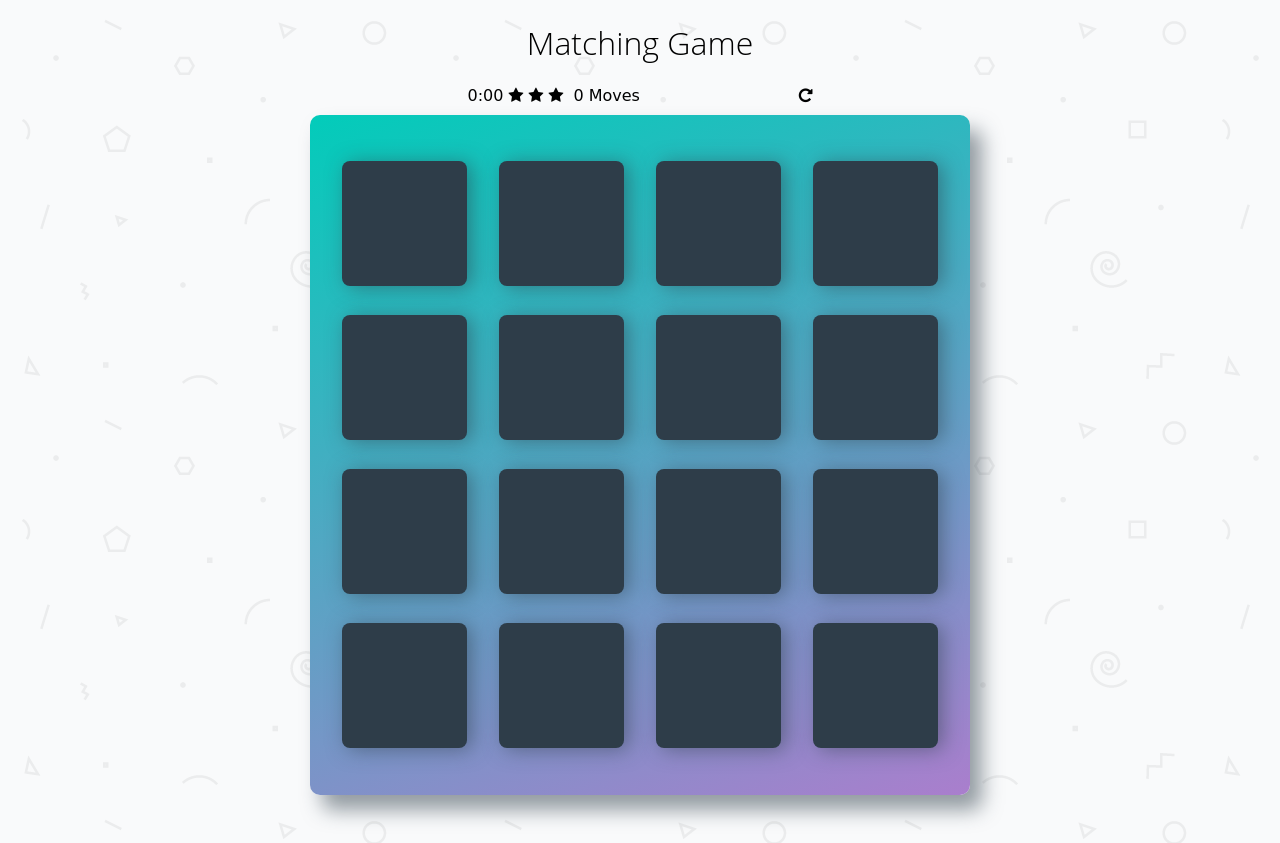
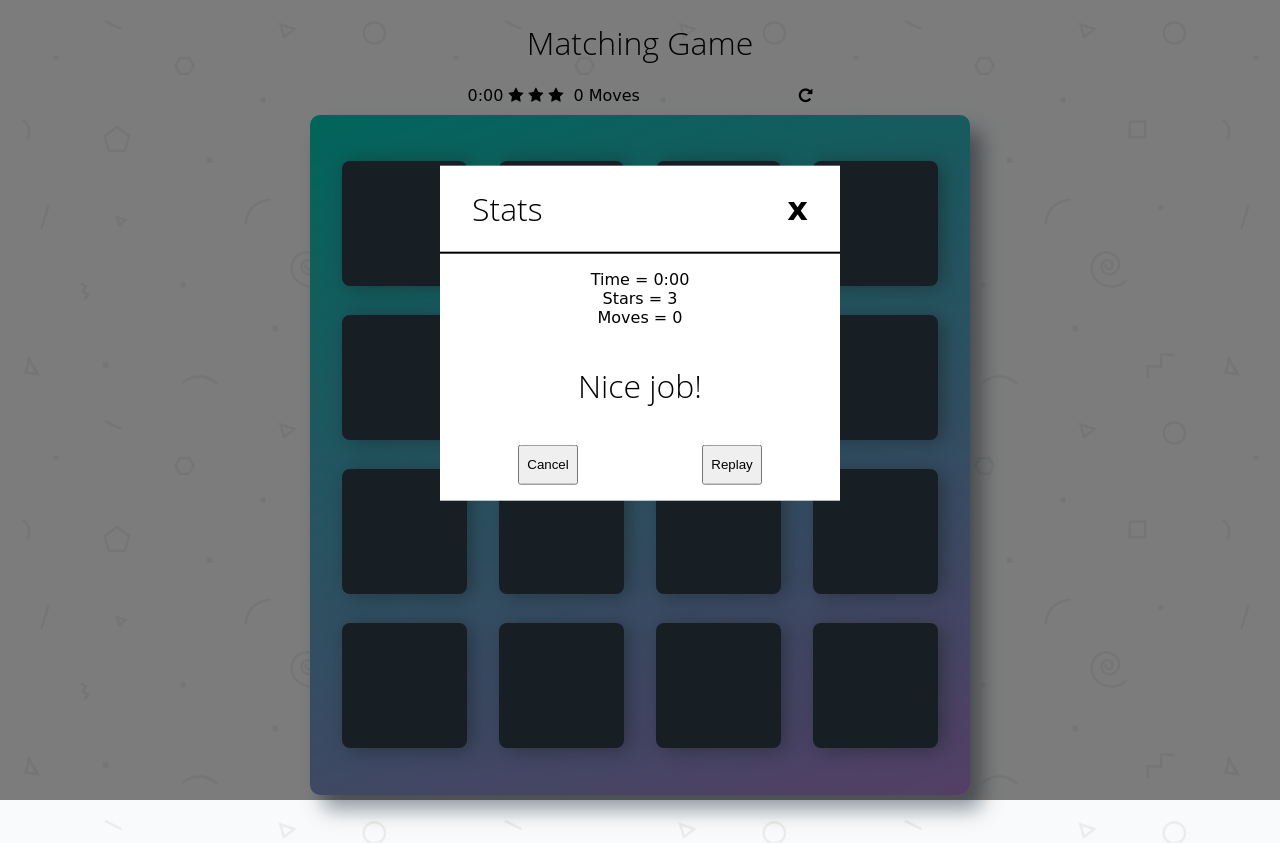
Before and after one commit to K-Watt/Memory_Game, a plain HTML site: page index.html in a window 1280 px wide. Drawn offline with Linux system fonts and the light colour scheme; a web font is replaced by a local one.

Commit message:
Working clean, optional styling left

```diff
--- a/css/app.css
+++ b/css/app.css
@@ -122,7 +122,8 @@ h1 {
   left: 0;
   height: 100%;
   width: 100%;
-  background-color: solid grey;
+  background-size: cover;
+  background: rgba(0, 0, 0, 0.5);
 }
 
 .modal_body{
@@ -139,11 +140,16 @@ h1 {
   justify-content: space-between;
   align-items: center;
   padding: 0 2rem;
-  border-bottom: 2px black;
+  border-bottom: 2px solid black;
 }
 .modal_close {
   font-weight: bold;
-  font-size: 2rem
+  font-size: 2rem;
+  cursor:pointer;
+}
+.modal_close:hover{
+  box-shadow: 0 12px 16px 0 rgba(0,0,0,0.24), 0 17px 50px 0 rgba(0,0,0,0.19);
+ /*text-shadow: 0 1px 0 #fff;*/
 }
 .modal_stats {
   display: flex;
@@ -152,9 +158,23 @@ h1 {
   padding: 1rem;
   border-bottom: 2px black;
 }
+.modal_greet{
+  text-align: center;
+}
+
+.modal_buttons {
+    display: flex;
+    justify-content: space-around;
+    padding: 1rem;
+
+}
 .modal_button {
   width: 60px;
   height: 40px;
+  cursor: pointer;
+}
+.modal_button:hover{
+    box-shadow: 0 12px 16px 0 rgba(0,0,0,0.24), 0 17px 50px 0 rgba(0,0,0,0.19);
 }
 .hide{
   display: none;
--- a/index.html
+++ b/index.html
@@ -43,6 +43,7 @@
                 <span class="modal_stars">Stars =</span>
                 <span class="modal_moves">Moves =</span>
             </div>
+              <h1 class="modal_greet">Nice job!</h1>
 
             <div class="modal_buttons">
                 <button class="modal_button modal_cancel">Cancel</button>
--- a/js/app.js
+++ b/js/app.js
@@ -25,7 +25,7 @@ const cardContainer = document.querySelector('.deck');
 const restartButtn = document.querySelector('.restart');
 
 //shuffle icons
-//shuffle(icons);
+shuffle(icons);
 
 //initialize the game
 
@@ -213,6 +213,8 @@ document.querySelector('.modal_replay').addEventListener('click', function(){
   init();
   matchedCards = [];
 });
+toggleModal();
+
 
 //restart button
 restartButtn.addEventListener('click', function(){
@@ -250,7 +252,7 @@ function clearMoves(){
 }
 function clearStars(){
   stars = 0;
-  const startList = document.querySelectorAll('.stars li');
+  const starList = document.querySelectorAll('.stars li');
   for(star of starList){
     star.style.display = 'inline';
   }
```
